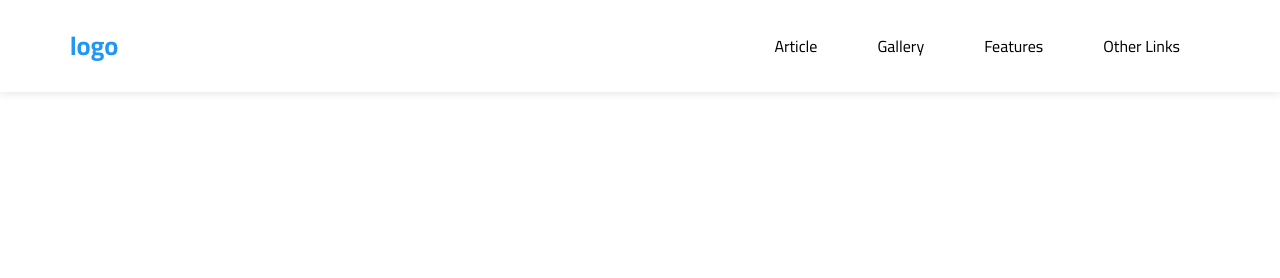
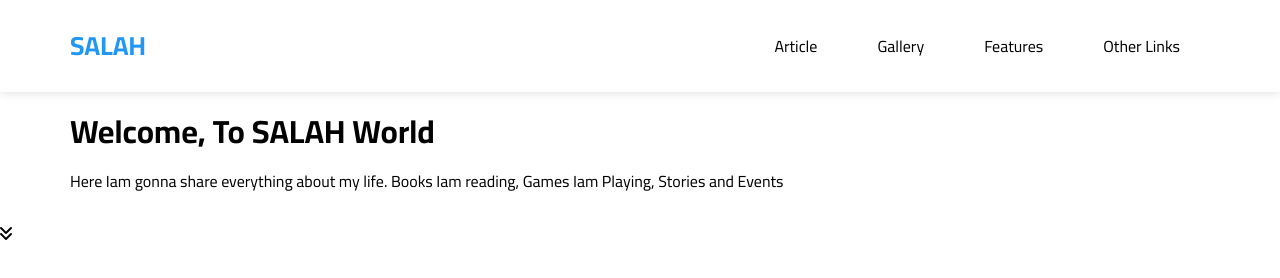
Before and after one commit to salah-abukhatwa/project-3, a plain HTML site: page index.html in a window 1280 px wide. Drawn offline with Linux system fonts and the light colour scheme.

Commit message:
landing section

```diff
--- a/index.html
+++ b/index.html
@@ -24,9 +24,9 @@
   <!-- start Header -->
   <div class="header" id="header">
     <div class="container">
-      <a href="#" class="logo">logo</a>
+      <a href="#" class="logo">SALAH</a>
       <ul class="main-nav">
-        <li><a href="#article">Article</a></li>
+        <li><a href="#articles">Article</a></li>
         <li><a href="#gallery">Gallery</a></li>
         <li><a href="#features">Features</a></li>
         <li><a href="#">Other Links</a></li>
@@ -34,6 +34,21 @@
     </div>
   </div>
   <!-- end Header -->
+  <!-- start Landing  -->
+  <div class="landing">
+    <div class="container">
+      <div class="text">
+        <h1>Welcome, To SALAH World</h1>
+        <p>Here Iam gonna share everything about my life. Books Iam reading, Games Iam Playing, Stories and Events</p>
+      </div>
+      <div class="image">
+        <img src="" alt="">
+      </div>
+    </div>
+    <a href="#articles" class="go-down"></a>
+    <i class="fa-solid fa-angles-down"></i>
+  </div>
+  <!-- End Landing  -->
 </body>
 
 </html>
```
